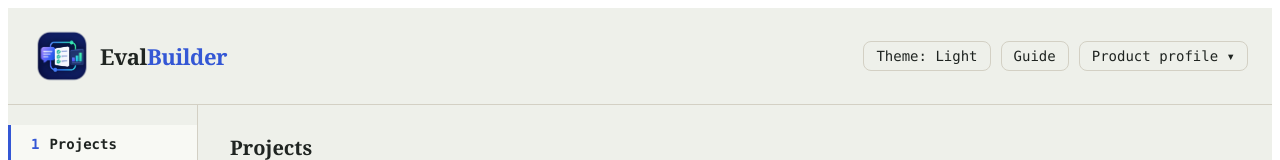
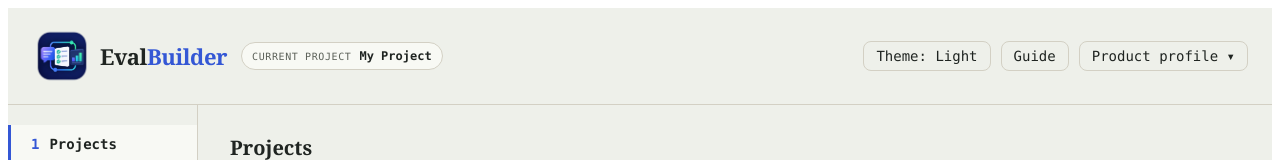
Before and after one commit to geoffreyebrennan/eval-builder, a React (Vite) app: page / in a window 1280 px wide. Shown: the top 160 px of the page. Built offline with nearby package versions, Linux system fonts and the light colour scheme.

Commit message:
Current project name is now displayed in the header next to the EvalBuilder wordmark. The current project name is also accessible via an aria-label for screen readers.

```diff
--- a/src/App.css
+++ b/src/App.css
@@ -103,6 +103,8 @@
   display: flex;
   align-items: center;
   gap: 8px;
+  flex: 1;
+  min-width: 0;
 }
 
 .eb-brand-icon {
@@ -115,6 +117,36 @@
   font-size: 22px;
   font-weight: 700;
   letter-spacing: -0.02em;
+}
+
+.eb-current-project {
+  display: inline-flex;
+  align-items: center;
+  gap: 8px;
+  max-width: 100%;
+  padding: 4px 10px;
+  border-radius: 999px;
+  border: 1px solid var(--hairline);
+  background: var(--raised);
+  margin-left: 6px;
+  min-width: 0;
+}
+
+.eb-current-project-label {
+  font-size: 10px;
+  text-transform: uppercase;
+  letter-spacing: 0.06em;
+  color: var(--ink-soft);
+  white-space: nowrap;
+}
+
+.eb-current-project-name {
+  font-size: 12px;
+  font-weight: 700;
+  color: var(--ink);
+  overflow: hidden;
+  text-overflow: ellipsis;
+  white-space: nowrap;
 }
 
 .eb-wordmark span {
--- a/src/App.jsx
+++ b/src/App.jsx
@@ -1602,6 +1602,10 @@ export default function App() {
           <div className="eb-wordmark eb-serif">
             Eval<span>Builder</span>
           </div>
+          <div className="eb-current-project" aria-label={`Current project: ${currentProject.name}`}>
+            <span className="eb-current-project-label">Current project</span>
+            <span className="eb-current-project-name">{currentProject.name}</span>
+          </div>
         </div>
         <div className="eb-row">
           <button className="eb-profile-btn" onClick={() => setDarkMode((value) => !value)}>
```
